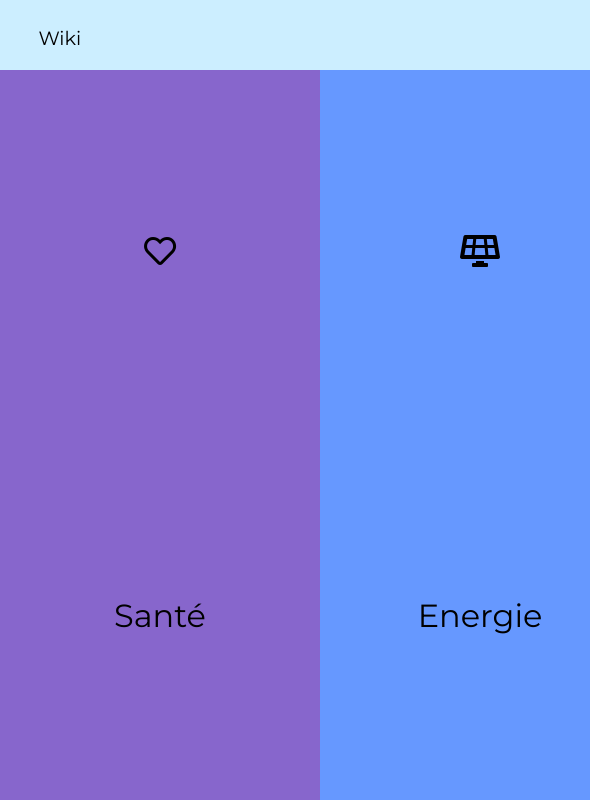
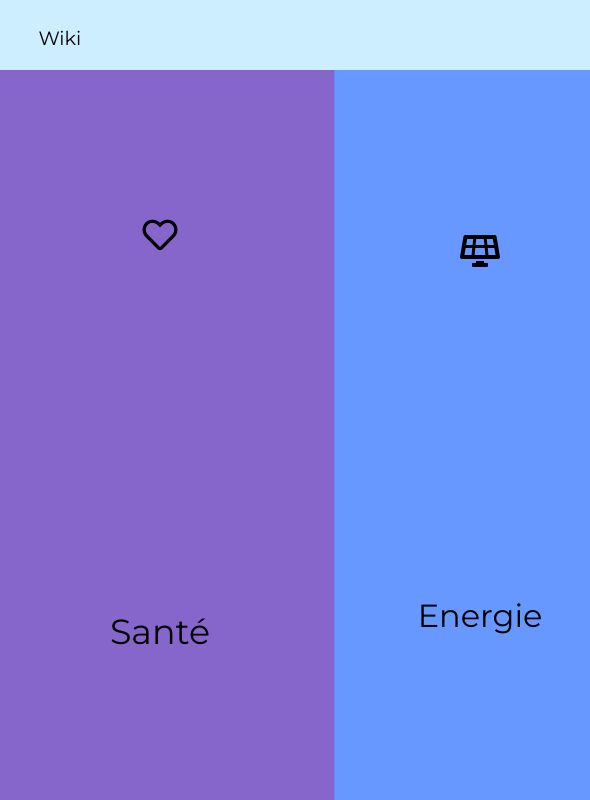
Before and after one commit to tuyengabi/Converlience, a website: page index.html in a window 1280 px wide. In both pictures the pointer is over the element "Santé". Shown: the full height of the page, 0-590 px from the left. Drawn offline with Linux system fonts and the light colour scheme.

Commit message:
transpilation

```diff
--- a/assets/CSS/index.css
+++ b/assets/CSS/index.css
@@ -88,6 +88,10 @@
       background-color: red; }
       .section__article--clicked .sidebar-article-clicked .sidebar-thematics .sidebar-title {
         margin-top: 5rem; }
+      .section__article--clicked .sidebar-article-clicked .sidebar-thematics:hover {
+        transition: transform ease .2s;
+        transform-origin: 50% 50%;
+        transform: scale(1.02); }
     .section__article--clicked .sidebar-article-clicked .sidebar-thematics-health {
       background-color: #8766cc; }
     .section__article--clicked .sidebar-article-clicked .sidebar-thematics-food {
@@ -105,6 +109,10 @@
   flex-direction: column-reverse;
   justify-content: space-around;
   font-size: 2rem; }
+  .section-health .section-health__article--no-clicked:hover, .section-food__article--no-clicked:hover, .section-garden__article--no-clicked:hover, .section-energy .section-energy__article--no-clicked:hover {
+    transition: transform ease .2s;
+    transform-origin: 50% 50%;
+    transform: scale(1.09); }
 
 .section-health {
   width: 25%; }
@@ -119,6 +127,10 @@
   flex-direction: column-reverse;
   justify-content: space-around;
   font-size: 2rem; }
+  .section-health .section-health__article--no-clicked:hover, .section-food__article--no-clicked:hover, .section-garden__article--no-clicked:hover, .section-energy .section-energy__article--no-clicked:hover {
+    transition: transform ease .2s;
+    transform-origin: 50% 50%;
+    transform: scale(1.09); }
 
 .section-food {
   width: 25%; }
@@ -134,6 +146,10 @@
   flex-direction: column-reverse;
   justify-content: space-around;
   font-size: 2rem; }
+  .section-health .section-health__article--no-clicked:hover, .section-food__article--no-clicked:hover, .section-garden__article--no-clicked:hover, .section-energy .section-energy__article--no-clicked:hover {
+    transition: transform ease .2s;
+    transform-origin: 50% 50%;
+    transform: scale(1.09); }
 
 .section-garden {
   width: 25%; }
@@ -149,6 +165,10 @@
   flex-direction: column-reverse;
   justify-content: space-around;
   font-size: 2rem; }
+  .section-health .section-health__article--no-clicked:hover, .section-food__article--no-clicked:hover, .section-garden__article--no-clicked:hover, .section-energy .section-energy__article--no-clicked:hover {
+    transition: transform ease .2s;
+    transform-origin: 50% 50%;
+    transform: scale(1.09); }
 
 .section-energy {
   width: 25%; }
@@ -227,7 +247,8 @@
 .container-themes {
   display: flex;
   height: 100%;
-  max-height: 100%; }
+  max-height: 100%;
+  overflow: hidden; }
 
 .home {
   width: 100vw;
```
